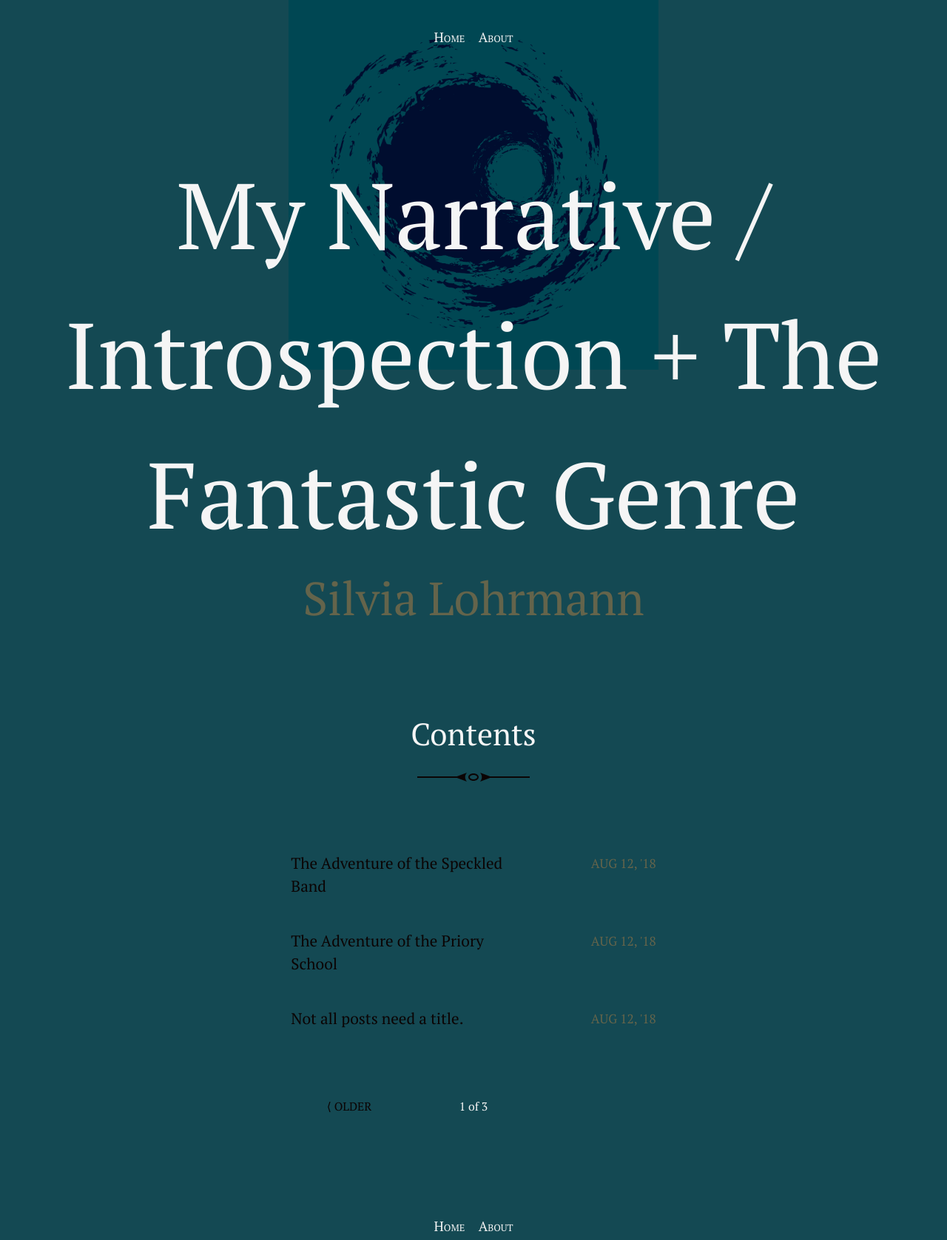
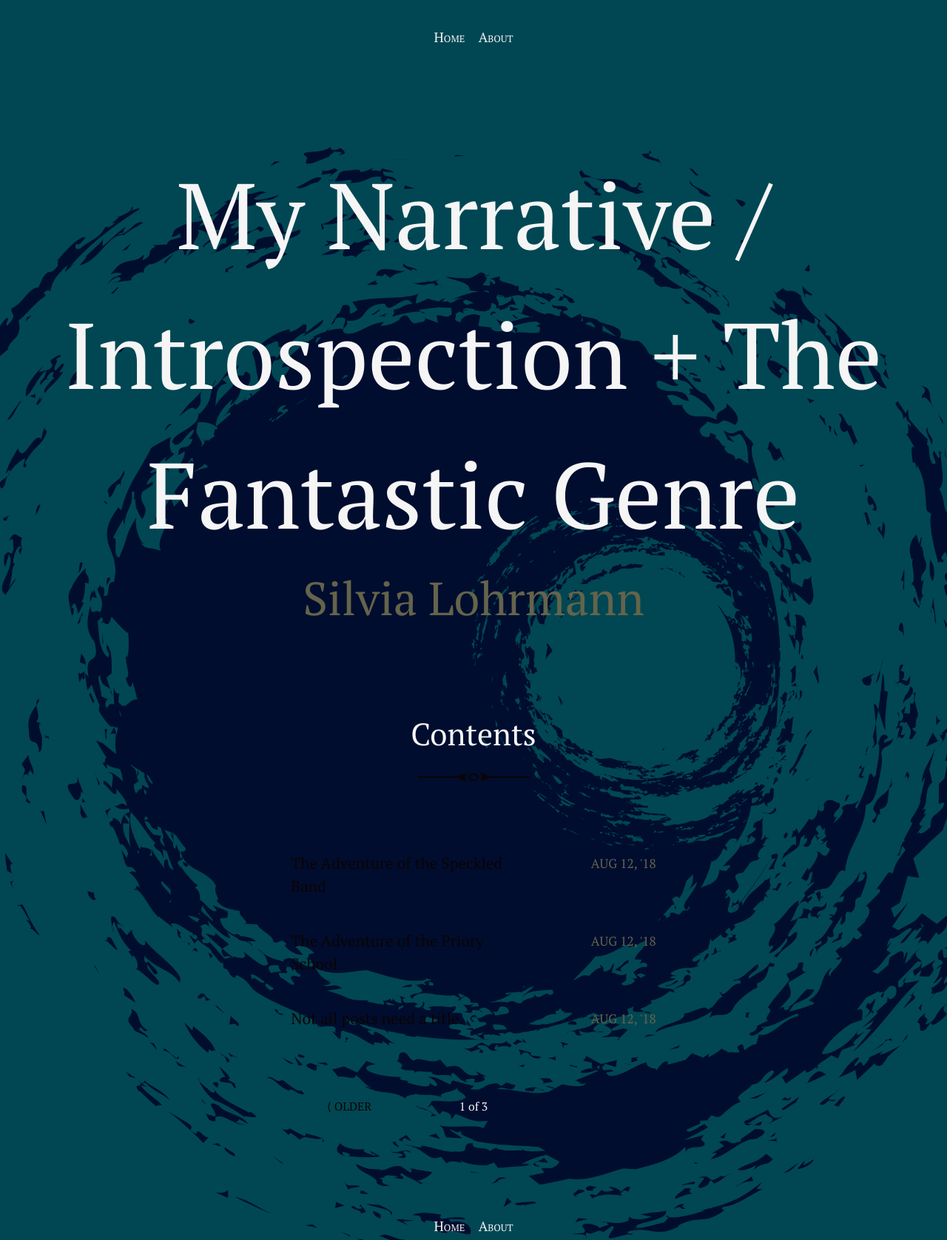
Before and after one commit to silvialohrmann/editorial, a Jekyll site: the page built from index.html, in a window 1280 px wide. Shown: the whole page at 74% size. Built offline with Jekyll 4.4.1, drawn with Linux system fonts in a browser that asks for light colours; the list of posts is cut into pages by our own code.

Commit message:
Update _base.scss

```diff
--- a/_sass/_base.scss
+++ b/_sass/_base.scss
@@ -1,6 +1,6 @@
 body {
   background: $brand-color url("/assets/images/multiversal.png") no-repeat top center;
-  background-size: 500px;
+  background-size: 1900px;
   color: $text-color;
   font-family: $font-family;
   font-size: 1.3125em;
```
